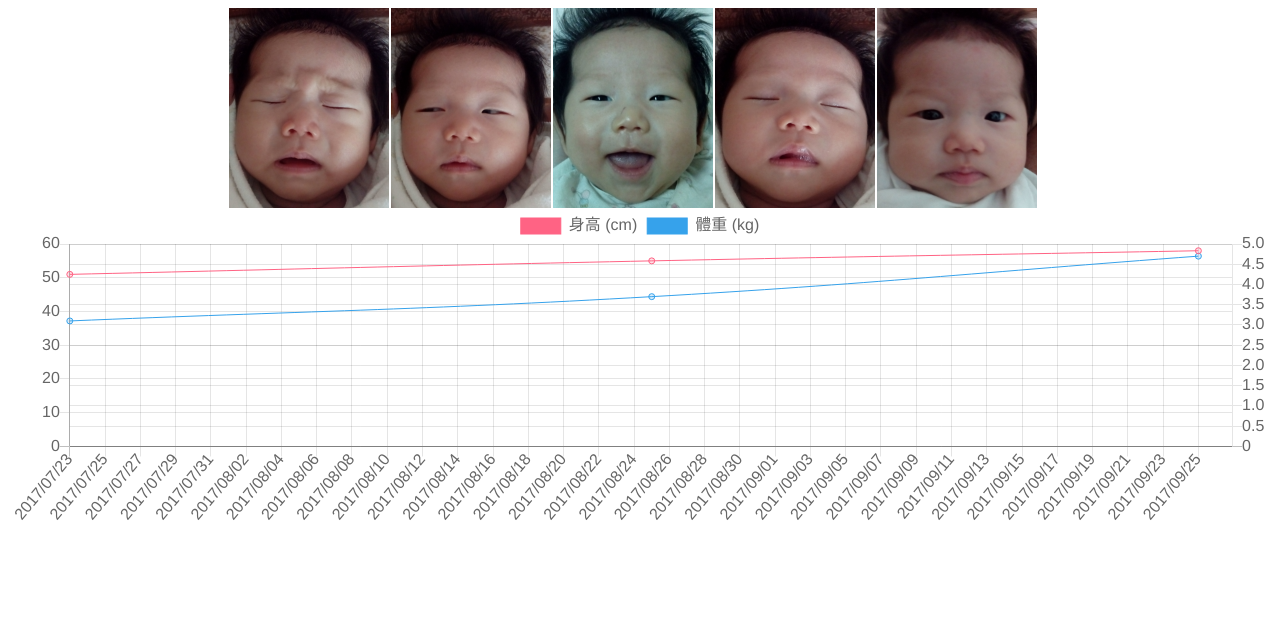
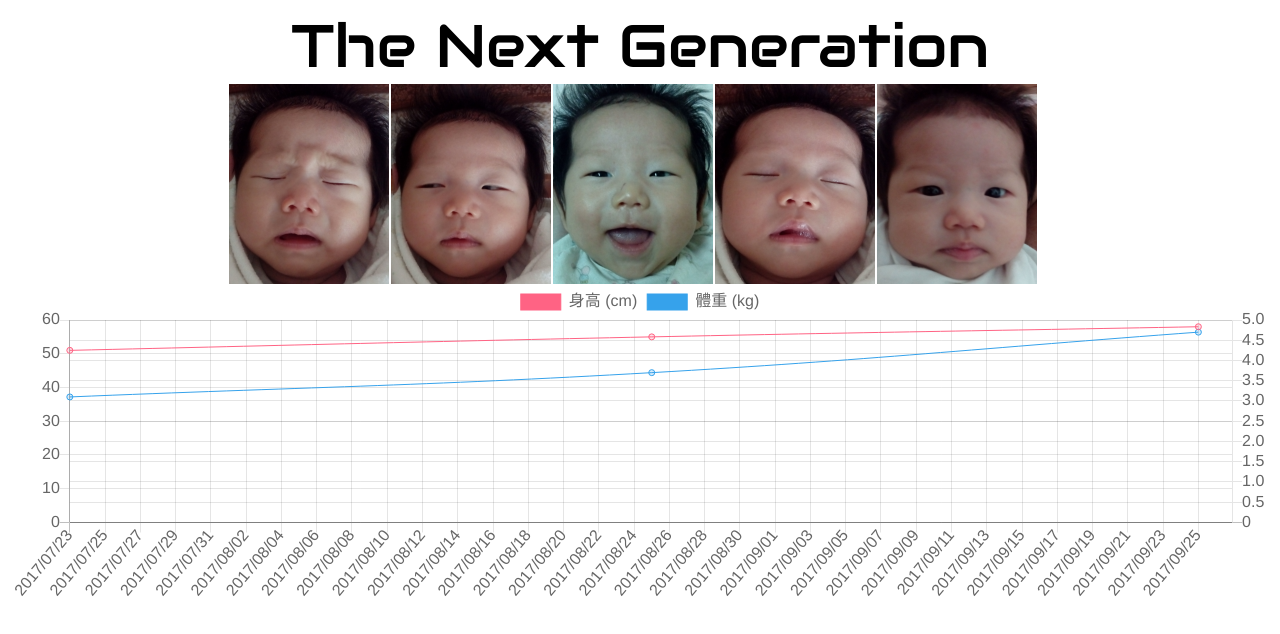
Before and after one commit to PsMonkey/Alice, a plain HTML site: page TNG/index.html in a window 1280 px wide. Drawn offline with nearby package versions, Linux system fonts and the light colour scheme.

Commit message:
掛上 title

```diff
--- a/TNG/index.html
+++ b/TNG/index.html
@@ -2,9 +2,19 @@
 <html>
 
 <head>
+<title>The Next Generation</title>
+<link href="https://fonts.googleapis.com/css?family=Audiowide" rel="stylesheet">
 <script src="https://cdnjs.cloudflare.com/ajax/libs/Chart.js/2.3.0/Chart.bundle.min.js"></script>
 <script src="data.js"></script>
 <style>
+.title {
+	font-size: 60px;
+	font-family: 'Audiowide', cursive;
+	display: flex;
+	justify-content: center;
+	align-items:center;
+}
+
 .avatar {
 	width: 160px;
 	height: 200px;
@@ -21,6 +31,7 @@
 </head>
 
 <body>
+<div class="title">The Next Generation</div>
 <div class="avatar_panel">
 <img src="img/avatar1.png" class="avatar" />
 <img src="img/avatar2.png" class="avatar" />
```
